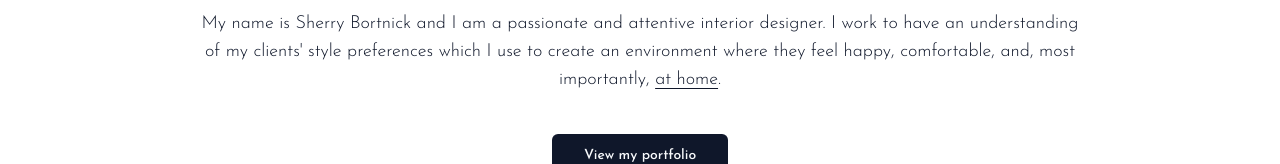
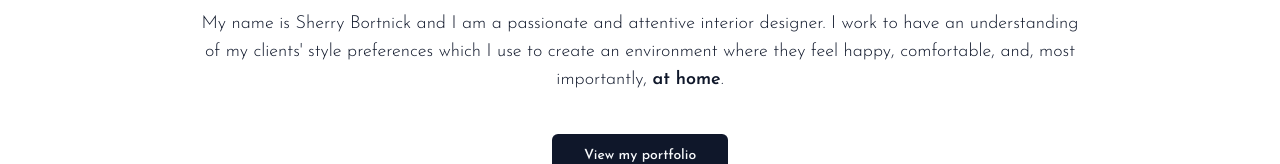
Before and after one commit to pbortnick/sbdesigns, a Next.js app: page / in a window 1280 px wide. Shown: the part 750-914 px from the top of the page. Built offline with nearby package versions, Linux system fonts and the light colour scheme.

Commit message:
hompage touch ups:

```diff
--- a/components/about-section.tsx
+++ b/components/about-section.tsx
@@ -13,7 +13,7 @@ export default function AboutSection() {
         designer. I work to have an understanding of my clients&apos; style
         preferences which I use to create an environment where they feel happy,
         comfortable, and, most importantly,{' '}
-        <span className="underline underline-offset-4">at home</span>.
+        <span className="font-bold">at home</span>.
       </p>
       <Button asChild size="lg">
         <Link href="/portfolio">View my portfolio</Link>
```
